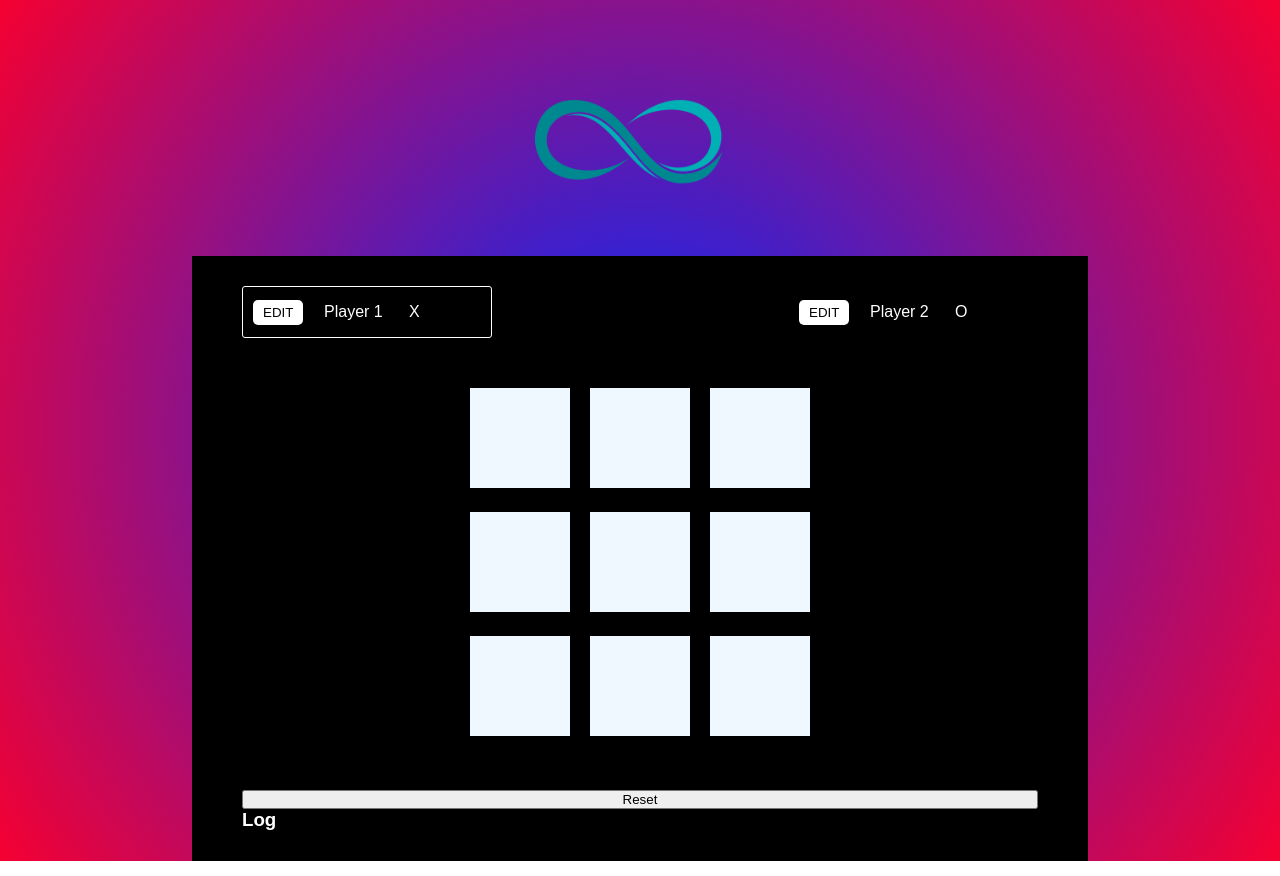
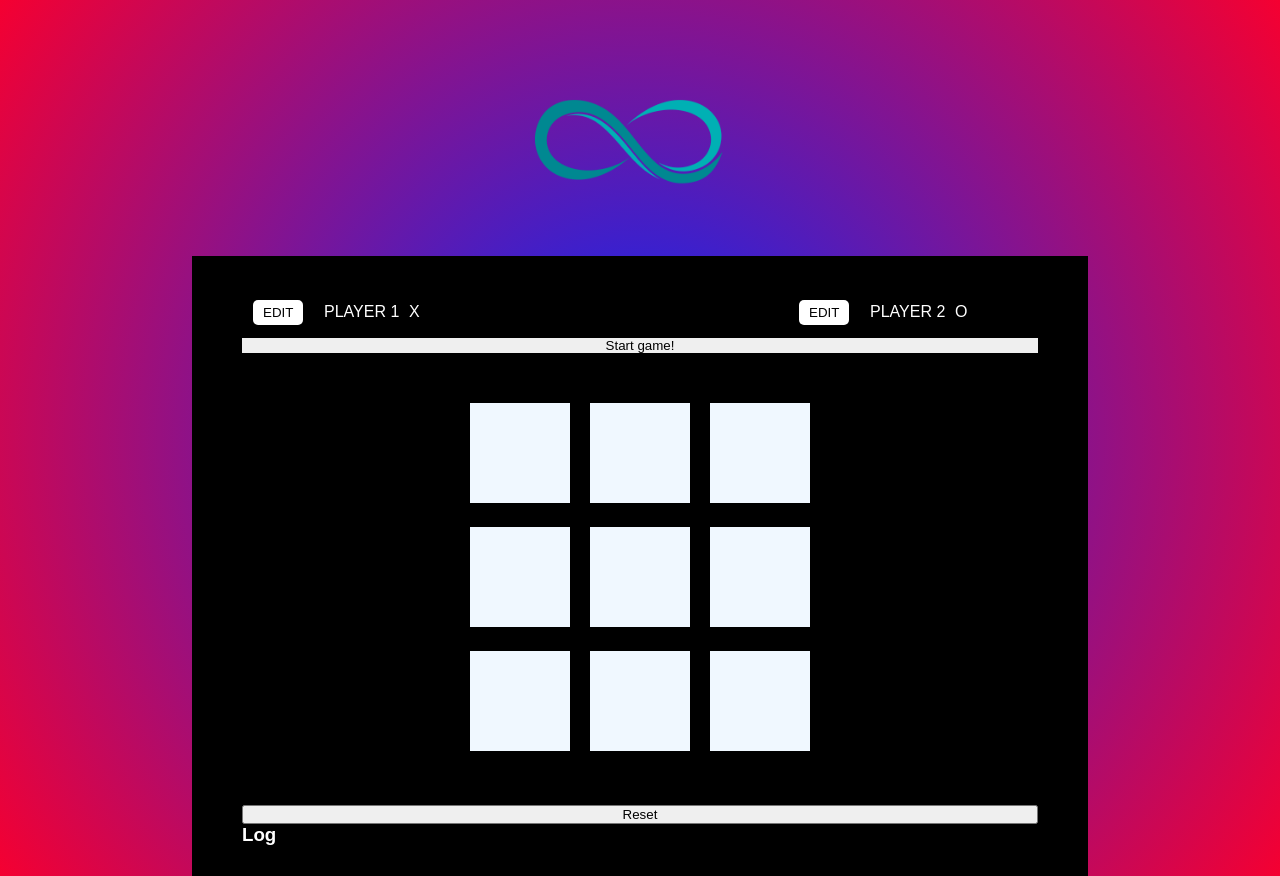
Before and after one commit to RedRoll/XO, a React (Vite) app: page / in a window 1280 px wide. Built offline with nearby package versions, Linux system fonts and the light colour scheme; a web font is replaced by a local one.

Commit message:
Add: new logic to buttons, tests in progress...

```diff
--- a/src/App.jsx
+++ b/src/App.jsx
@@ -1,6 +1,6 @@
 import styles from './App.module.css'
 
-import { useState } from 'react'
+import { useState, useRef } from 'react'
 
 import Player from './components/Player/Player'
 import GameTable from './components/Gameboard/GameTable'
@@ -33,8 +33,8 @@ const setGameTable = data => {
   const gameTable = [...DEFAULT_GAMETABLE.map(item => [...item])] // deep cloning
 
   for (const item of data) {
-    const {curSymbol, square} = item
-    const {row, col} = square
+    const { curSymbol, square } = item
+    const { row, col } = square
     gameTable[row][col] = curSymbol
   }
 
@@ -46,14 +46,14 @@ const checkWinningCombinations = (gameTable, gameData) => {
 
   let winner
 
-  for(const item of WINNING_COMBINATIONS) {
+  for (const item of WINNING_COMBINATIONS) {
 
     let firstCell = gameTable[item[0].row][item[0].column]
     let secondtCell = gameTable[item[1].row][item[1].column]
     let thirdCell = gameTable[item[2].row][item[2].column]
 
-    if(firstCell && firstCell === secondtCell && firstCell === thirdCell) {
-      winner = gameData[gameData.length -1].curSymbol
+    if (firstCell && firstCell === secondtCell && firstCell === thirdCell) {
+      winner = gameData[gameData.length - 1].curSymbol
     }
 
   }
@@ -65,18 +65,22 @@ const checkWinningCombinations = (gameTable, gameData) => {
 
 function App() {
 
+  const startButtonRef = useRef(null)
+
   let playerData = structuredClone(INPUT_DATA)// deep copy...
 
   const [player, setPlayer] = useState(playerData) // player data (current symbol, name....))
 
-  const [activePlayer, setActivePlayer] = useState('player1') // current active Player (in this moment)
+  const [activePlayer, setActivePlayer] = useState('') // current active Player (in this moment)
 
   const [gameSquareData, setGameSquareData] = useState([]) // logs of all clicks with playerName, symbol etc
 
-// handling player clicks on gameTable cells
+  // handling player clicks on gameTable cells
   const getDataOnClick = (rowIndex, colIndex) => {
 
     setActivePlayer(() => activePlayer === 'player1' ? 'player2' : 'player1')
+
+    // setActivePlayer(() =>  activePlayer === '' ? 'player1' : activePlayer === 'player2' ? 'player1' : 'player2')
 
     setGameSquareData(prevState => {
       // let namePlayer = player[activePlayer].playerName
@@ -87,17 +91,43 @@ function App() {
     })
   }
 
+  console.log(activePlayer)
+
   const gameTable = setGameTable(gameSquareData) // re-run every time the state changes
 
   const winner = checkWinningCombinations(gameTable, gameSquareData)// checking for winning combinations in gameTable
 
-  const clickHandlerReset = () => setPlayer(() => playerData) // reset data on button 'reset' click
+  const clickHandlerReset = (event) => {
 
-  const closeHandlerPopUp = () =>  setGameSquareData( () => [] ) //close popUp + reset gameTable
+    if (activePlayer) {
+
+      setPlayer(() => playerData)
+      setActivePlayer(() => '') // when game is started
+      setGameSquareData(() => [])
+      startButtonRef.current.style.color = 'black'
+      startButtonRef.current.disabled = false
+      startButtonRef.current.textContent = 'Start game!'
+
+    }
+    if (!activePlayer) {
+      setPlayer(() => playerData) // when game not started yet
+    }
+
+  } // reset data on button 'reset' click
+
+  const closeHandlerPopUp = () => setGameSquareData(() => []) //close popUp + reset gameTable
+
+  const handleStartClick = () => {
+    setActivePlayer(() => 'player1')
+    // document.getElementsByClassName(`styles['start-button']`).style.color = 'red'
+    startButtonRef.current.style.color = 'red'
+    startButtonRef.current.disabled = true
+    startButtonRef.current.textContent = 'Game Started!'
+  } // start game handler
 
   const gameDraw = gameSquareData.length === 9 // opens popUp if the result of the game is a draw
 
-  console.log(player.toggle)
+  console.log(startButtonRef)
 
   return (
     <main className={styles.wrapper}>
@@ -115,7 +145,9 @@ function App() {
         </div>
         {/* <PlayerLine /> */}
 
-        <GameTable gameTable={gameTable} onSquareClick={getDataOnClick} />
+        <button ref={startButtonRef} className={styles['start-button']} onClick={handleStartClick}>Start game!</button>
+
+        <GameTable gameTable={gameTable} onSquareClick={getDataOnClick} active={activePlayer} />
 
 
         <button onClick={clickHandlerReset} >Reset</button>
--- a/src/App.module.css
+++ b/src/App.module.css
@@ -39,6 +39,15 @@
     border: 1px solid red;
 }
 
+.start-button {
+    border: none;
+}
+
+.start-button:disabled {
+    background-color: transparent;
+    border: none;
+}
+
 @media (max-width:991.98px) {
     .game__players {
         flex-direction: column;
--- a/src/components/Gameboard/GameTable.jsx
+++ b/src/components/Gameboard/GameTable.jsx
@@ -1,7 +1,7 @@
 import styles from './GameTable.module.css'
 
 
-const GameBoard = ({ gameTable, onSquareClick }) => {
+const GameBoard = ({ gameTable, onSquareClick, active }) => {
 
     return (
         <ol className={styles.board}>
@@ -12,7 +12,7 @@ const GameBoard = ({ gameTable, onSquareClick }) => {
 
                     {row.map((symbol, colIndex) => <li className={styles.row__symbol} key={colIndex}> {/*3 items in row*/}
 
-                        <button onClick={() => onSquareClick(rowIndex, colIndex)} className={styles.symbol__button} disabled={symbol !== null}>
+                        <button onClick={() => onSquareClick(rowIndex, colIndex)} className={styles.symbol__button} disabled={symbol !== null || !active} > {/*disabled if symbol is on cell or game not started yet*/}
                             <span className={styles.button__item}>
 
                                 {symbol}
@@ -31,3 +31,5 @@ const GameBoard = ({ gameTable, onSquareClick }) => {
 }
 
 export default GameBoard
+
+// disabled={symbol !== null && true}
--- a/src/components/Gameboard/GameTable.module.css
+++ b/src/components/Gameboard/GameTable.module.css
@@ -43,6 +43,10 @@
     border: none;
 }
 
+.symbol__button:disabled {
+    cursor: not-allowed;
+}
+
 .symbol__button:before {
     content: "";
     display: block;
--- a/src/components/Player/Player.jsx
+++ b/src/components/Player/Player.jsx
@@ -85,7 +85,7 @@ const Player = ({ name, symbol, id, player, toggleValue, setPlayer, activeP }) =
 
     return (
 
-        <div className={`${styles.player} ${activeP === id ? styles['active-player'] : undefined}`}>
+        <div className={`${styles.player} ${activeP && activeP === id ? styles['active-player'] : undefined}`}>
 
             <button disabled={isTrue} className={styles.player__button} onClick={clickHandlerButton} >{toggle.input ? 'Save' : 'Edit'}</button>
 
--- a/src/components/Player/Player.module.css
+++ b/src/components/Player/Player.module.css
@@ -100,6 +100,7 @@ input:focus.animated-input {
     white-space: nowrap;
     color: white;
     transition: color .3s ease;
+    text-transform: uppercase;
 }
 
 .player__nameText-disabled {
```
